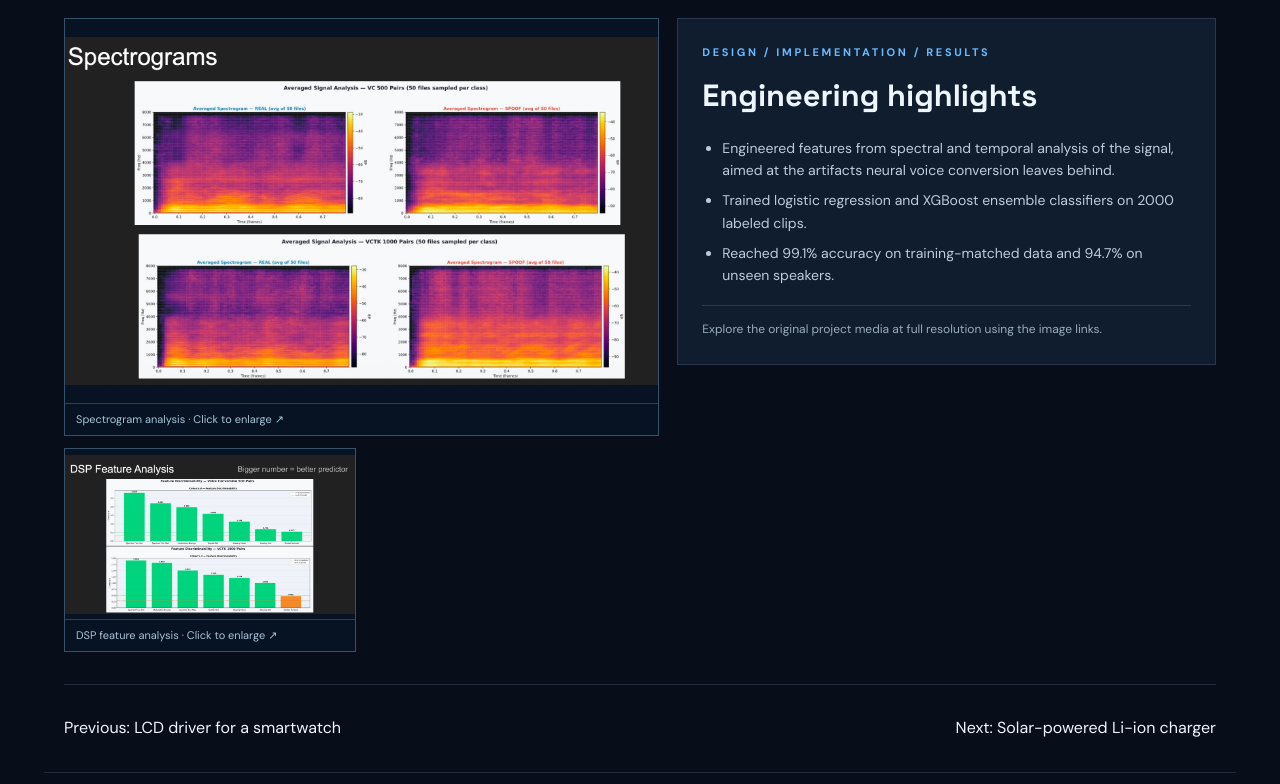
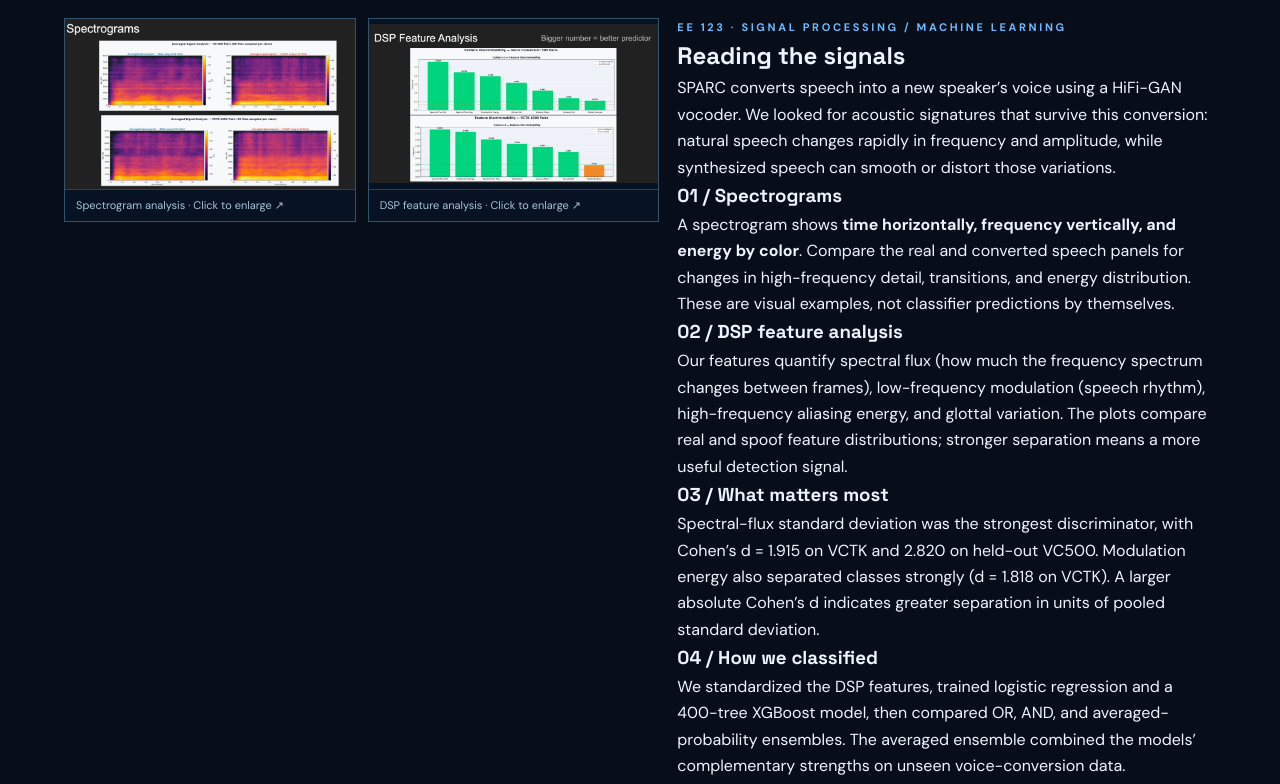
Before and after one commit to Ventacularity/Ved-Sheth-Personal-Website, a Next.js app: page /projects/voice-spoof-detector/ in a window 1280 px wide. Shown: the part 420-1204 px from the top of the page. Built offline with nearby package versions, Linux system fonts and the light colour scheme.

Commit message:
Make LCD infographic full-width and add report-grounded DSP and solar technical explanations

```diff
--- a/app/projects/[slug]/page.tsx
+++ b/app/projects/[slug]/page.tsx
@@ -66,10 +66,41 @@ export default async function ProjectPage({ params }: { params: Promise<Params>
         {projectRepo && <a className="text-link" href={projectRepo} target="_blank" rel="noopener noreferrer">View source on GitHub ↗</a>}
       </div>
 
-      <section className="project-detail-grid" aria-label="Project details">
-        <div className="project-detail-visuals">{projectMedia.map((item, index) => <figure className={index === 0 ? "portfolio-figure portfolio-figure-primary" : "portfolio-figure"} key={item.src}><a href={item.src} target="_blank" rel="noopener noreferrer" aria-label={`Open ${item.label} full size`}><img src={item.src} alt={item.alt} loading={index === 0 ? "eager" : "lazy"}/></a><figcaption>{item.label} · Click to enlarge ↗</figcaption></figure>)}</div>
-        <article className="project-detail-info"><p className="section-overline">DESIGN / IMPLEMENTATION / RESULTS</p><h2>Engineering highlights</h2><ul className="bullets">{project.highlights.map(h => <li key={h}>{h}</li>)}</ul><p className="note">Explore the original project media at full resolution using the image links.</p></article>
-      </section>
+      {slug === "smartwatch-lcd-driver" ? (
+        <section className="lcd-full-art" aria-label="Complete LCD driver engineering infographic">
+          <img src="/LCD_Driver/LCD_Driver.png" alt="Complete smartwatch LCD driver design infographic, including architecture, methods and results"/>
+        </section>
+      ) : (
+        <section className="project-detail-grid project-detail-expanded" aria-label="Project details">
+          <div className="project-detail-visuals project-detail-equal">
+            {projectMedia.map(item => <figure className="portfolio-figure" key={item.src}><a href={item.src} target="_blank" rel="noopener noreferrer" aria-label={`Open ${item.label} full size`}><img src={item.src} alt={item.alt} loading="lazy"/></a><figcaption>{item.label} · Click to enlarge ↗</figcaption></figure>)}
+          </div>
+          {slug === "voice-spoof-detector" ? <div className="project-explainer">
+            <p className="section-overline">EE 123 · SIGNAL PROCESSING / MACHINE LEARNING</p>
+            <h2>Reading the signals</h2>
+            <p>SPARC converts speech into a new speaker’s voice using a HiFi-GAN vocoder. We looked for acoustic signatures that survive this conversion: natural speech changes rapidly in frequency and amplitude, while synthesized speech can smooth or distort those variations.</p>
+            <div className="project-explainer-grid">
+              <article><h3>01 / Spectrograms</h3><p>A spectrogram shows <strong>time horizontally, frequency vertically, and energy by color</strong>. Compare the real and converted speech panels for changes in high-frequency detail, transitions, and energy distribution. These are visual examples, not classifier predictions by themselves.</p></article>
+              <article><h3>02 / DSP feature analysis</h3><p>Our features quantify spectral flux (how much the frequency spectrum changes between frames), low-frequency modulation (speech rhythm), high-frequency aliasing energy, and glottal variation. The plots compare real and spoof feature distributions; stronger separation means a more useful detection signal.</p></article>
+              <article><h3>03 / What matters most</h3><p>Spectral-flux standard deviation was the strongest discriminator, with Cohen’s d = 1.915 on VCTK and 2.820 on held-out VC500. Modulation energy also separated classes strongly (d = 1.818 on VCTK). A larger absolute Cohen’s d indicates greater separation in units of pooled standard deviation.</p></article>
+              <article><h3>04 / How we classified</h3><p>We standardized the DSP features, trained logistic regression and a 400-tree XGBoost model, then compared OR, AND, and averaged-probability ensembles. The averaged ensemble combined the models’ complementary strengths on unseen voice-conversion data.</p></article>
+            </div>
+            <div className="project-results"><div><strong>99.1%</strong><span>XGBoost accuracy · in-distribution VCTK</span></div><div><strong>94.7%</strong><span>Average ensemble accuracy · held-out VC500</span></div><div><strong>99.6%</strong><span>Spoof recall · held-out VC500, average ensemble</span></div></div>
+            <p className="project-method-note">Evaluation used balanced training with 1,000 real and 1,000 spoof clips. Out-of-distribution VC500 was held out entirely. Initial phase-variance experiments showed essentially no separation, so the final approach emphasized spectral and temporal features.</p>
+          </div> : <div className="project-explainer">
+            <p className="section-overline">HOPE · POWER ELECTRONICS / EMBEDDED DESIGN</p><h2>From sunlight to USB power</h2>
+            <p>The goal was a portable solar charging station: collect energy from a 5 V, 1.2 W panel, manage a single-cell Li-Po battery, and provide a regulated 5 V USB-C output while an ESP32 reports battery and charging status on an OLED.</p>
+            <div className="solar-flow"><span>5 V solar panel</span><b>→</b><span>Fuse + Schottky diode</span><b>→</b><span>BQ24075 charger + 3.7 V Li-Po</span><b>→</b><span>TPS61023 boost → 5 V USB-C</span></div>
+            <div className="project-explainer-grid">
+              <article><h3>01 / Charging and protection</h3><p>The BQ24075 handles single-cell battery charging and power-path management. A resettable fuse protects the solar input, and a Schottky diode blocks reverse current toward the panel.</p></article>
+              <article><h3>02 / Two regulated rails</h3><p>The TPS61023 boost converter raises battery voltage to a nominal 5 V for USB power. An AP7333 LDO supplies 3.3 V to the ESP32-S3 and logic circuitry.</p></article>
+              <article><h3>03 / Sensing and interface</h3><p>The ESP32-S3 design uses ADC measurements and resistor dividers to estimate battery voltage and monitor charging conditions. A 0.96-inch I²C OLED was intended to show battery level and device charging status.</p></article>
+              <article><h3>04 / PCB design and assembly</h3><p>We created the schematic and routed a custom PCB in KiCad, accounting for high-current traces, grounding, decoupling, and switching-converter noise. The photos show the physical board, its copper layout, and the underlying circuit.</p></article>
+            </div>
+            <div className="project-caveat"><strong>Prototype outcome</strong><p>We assembled the PCB and wrote the firmware, but a difficult hand-soldered USB-C programming connection left the microcontroller undetectable, so the board was <strong>not demonstrated as fully functional</strong>. The project provided practical experience with PCB bring-up, debugging, and manufacturing constraints.</p></div>
+          </div>}
+        </section>
+      )}
 
       <nav className="pager" aria-label="More projects">
         {prev ? <Link href={`/projects/${prev.slug}/`}>Previous: {prev.title}</Link> : <span />}
```
